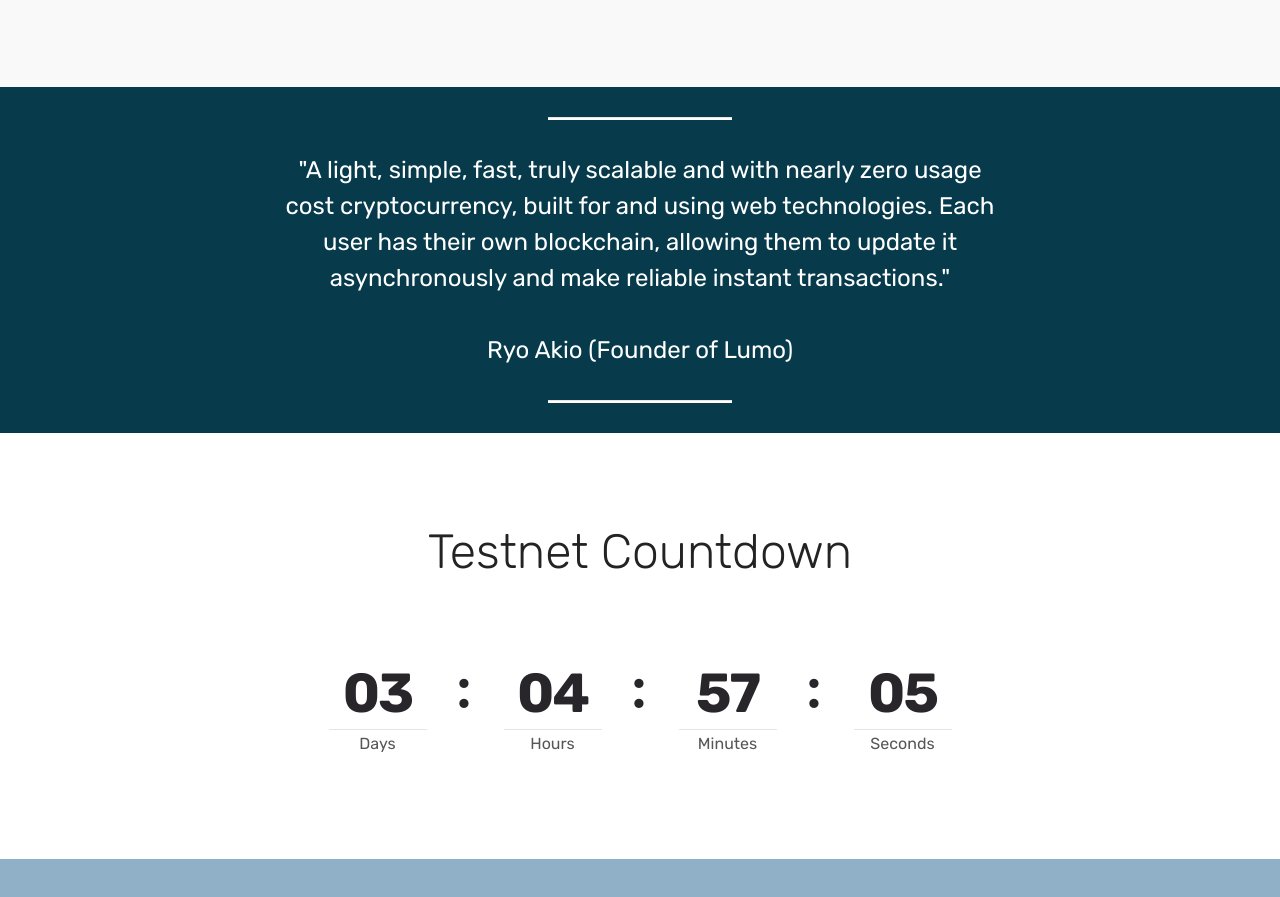
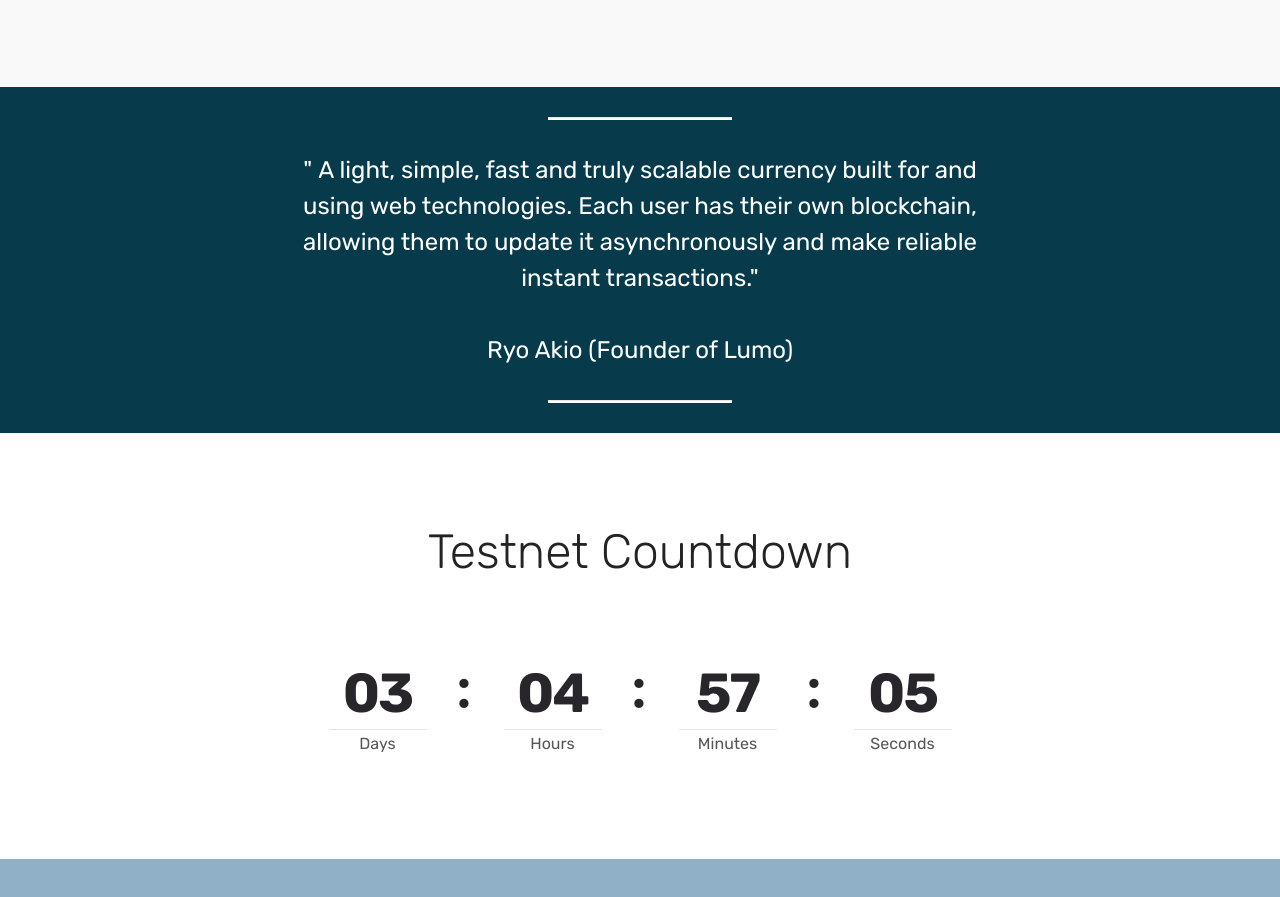
Before and after one commit to webdvp/webdvp.github.io, a plain HTML site: page index.html in a window 1280 px wide. Shown: the part 1767-2664 px from the top of the page. Drawn offline with Linux system fonts and the light colour scheme; files whose address does not match are found by name.

Commit message:
create github pages

```diff
--- a/index.html
+++ b/index.html
@@ -56,7 +56,7 @@
     </nav>
 </section>
 
-<section class="engine"><a href="https://mobirise.ws/m">drag and drop web creator</a></section><section class="cid-qSlIdlbEcx mbr-fullscreen" id="header2-f">
+<section class="engine"><a href="https://mobirise.ws/k">how to develop your own website</a></section><section class="cid-qSlIdlbEcx mbr-fullscreen" id="header2-f">
 
 
 
@@ -167,8 +167,7 @@ Not even Proof of Work is needed for common transactions.</p>
     <div class="container">
         <div class="inner-container" style="width: 66%;">
             <hr class="line" style="width: 25%;">
-            <div class="section-text align-center mbr-white mbr-fonts-style display-5">"A light, simple, fast, truly scalable and with nearly zero usage cost cryptocurrency,
-<span style="font-size: 1.5rem;">built for and using web technologies. Each user has their own blockchain, allowing them to&nbsp;</span><span style="font-size: 1.5rem;">update it asynchronously and make reliable instant transactions."</span><span style="font-size: 1.5rem;"><br></span><br><span style="font-size: 1.5rem;">Ryo Akio (Founder of Lumo)</span></div>
+            <div class="section-text align-center mbr-white mbr-fonts-style display-5">"&nbsp;<span style="font-size: 1.5rem;">A light, simple, fast and truly scalable currency built for and using web technologies. Each user has their own blockchain, allowing them to&nbsp;</span><span style="font-size: 1.5rem;">update it asynchronously and make reliable instant transactions."</span><span style="font-size: 1.5rem;"><br></span><br><span style="font-size: 1.5rem;">Ryo Akio (Founder of Lumo)</span></div>
             <hr class="line" style="width: 25%;">
         </div>
     </div>
```
Also changed, not shown: 1 other file.
